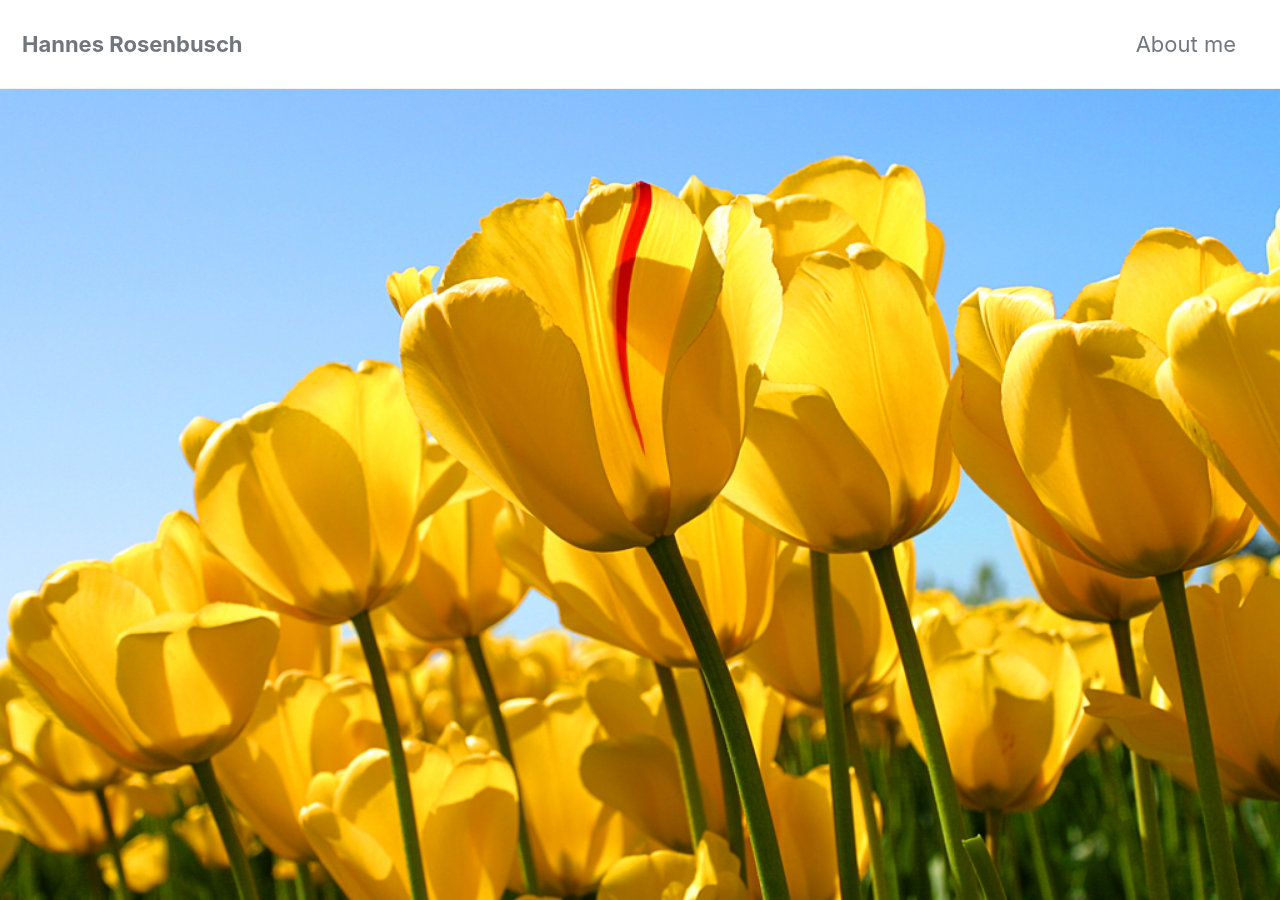
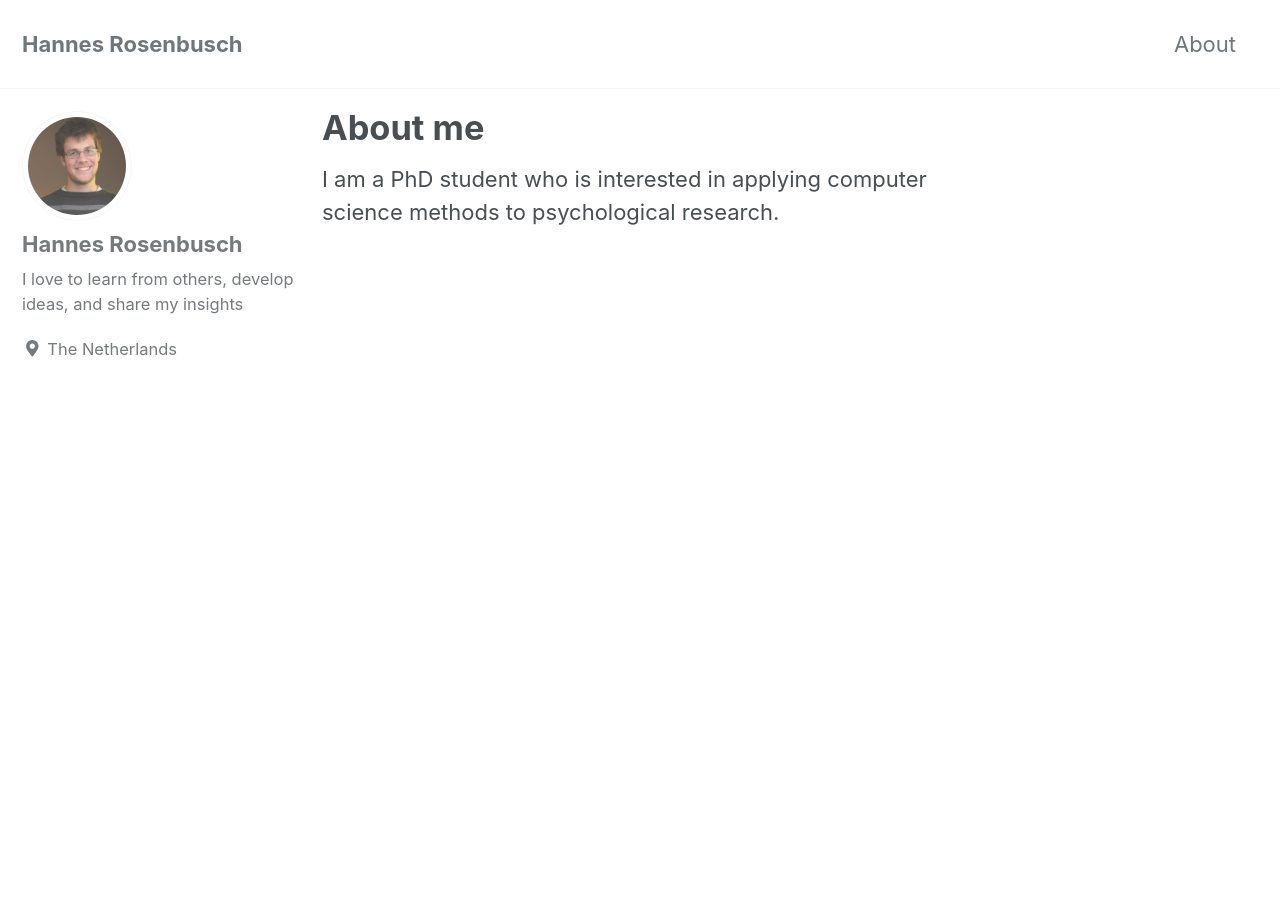
Before and after one commit to hannesrosenbusch/hannesrosenbusch.github.io, a Jekyll site: the page built from _pages/about.md, in a window 1280 px wide and 900 px high. Built offline with Jekyll 4.4.1, drawn with Linux system fonts in a browser that asks for light colours; cached includes are drawn as plain includes; nearby versions of some CDN libraries.

Commit message:
next try about page8

```diff
--- a/_data/navigation.yml
+++ b/_data/navigation.yml
@@ -1,6 +1,6 @@
 # main links
 main:
-  - title: "About me"
+  - title: "About"
     url: /about/
   # - title: "About"
   #   url: https://mmistakes.github.io/minimal-mistakes/about/
--- a/_pages/about.md
+++ b/_pages/about.md
@@ -1,8 +1,7 @@
 ---
 title: "About me"
 permalink: /about/
-header:
-  image: "Tulips.jpg"
+header: <img src= "Tulips.jpg", width="200" height="200" />
 
 ---
 
```
